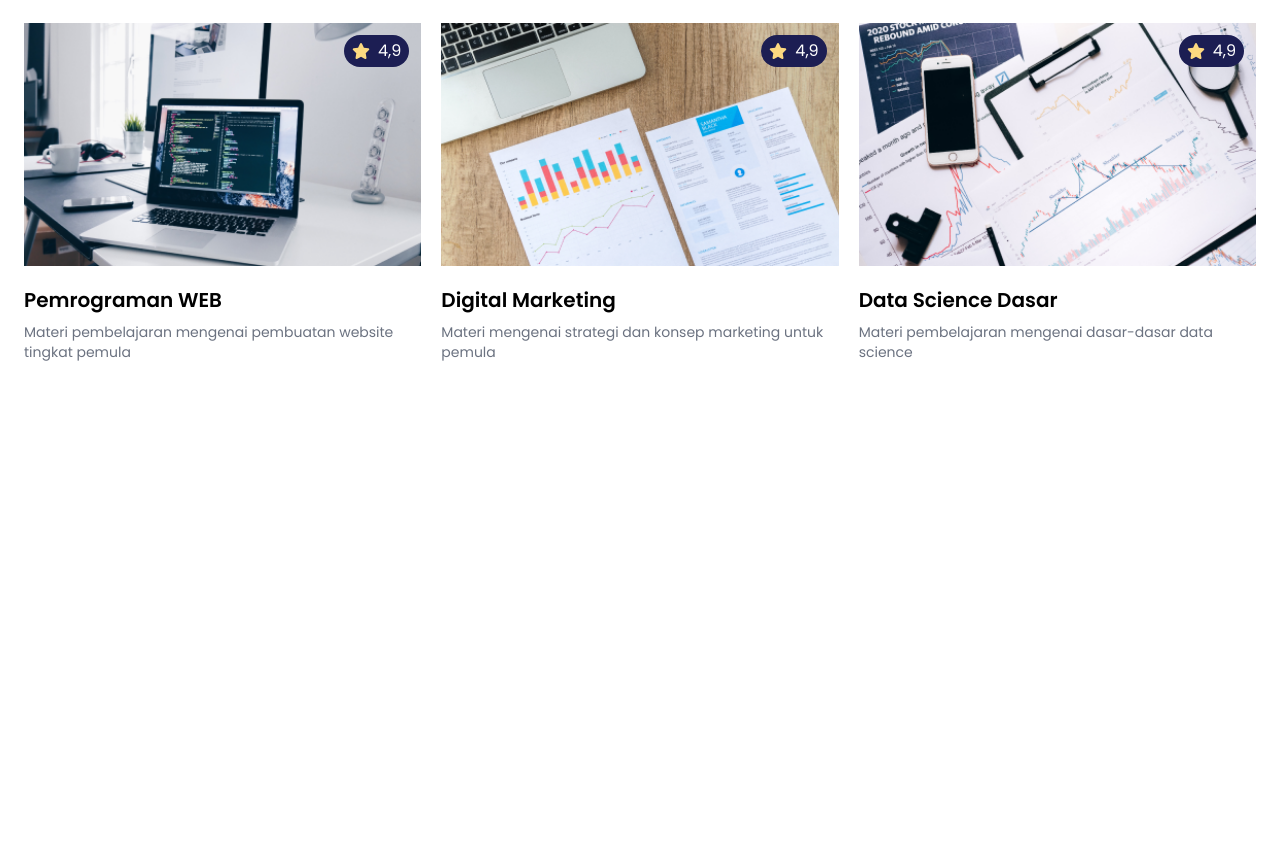
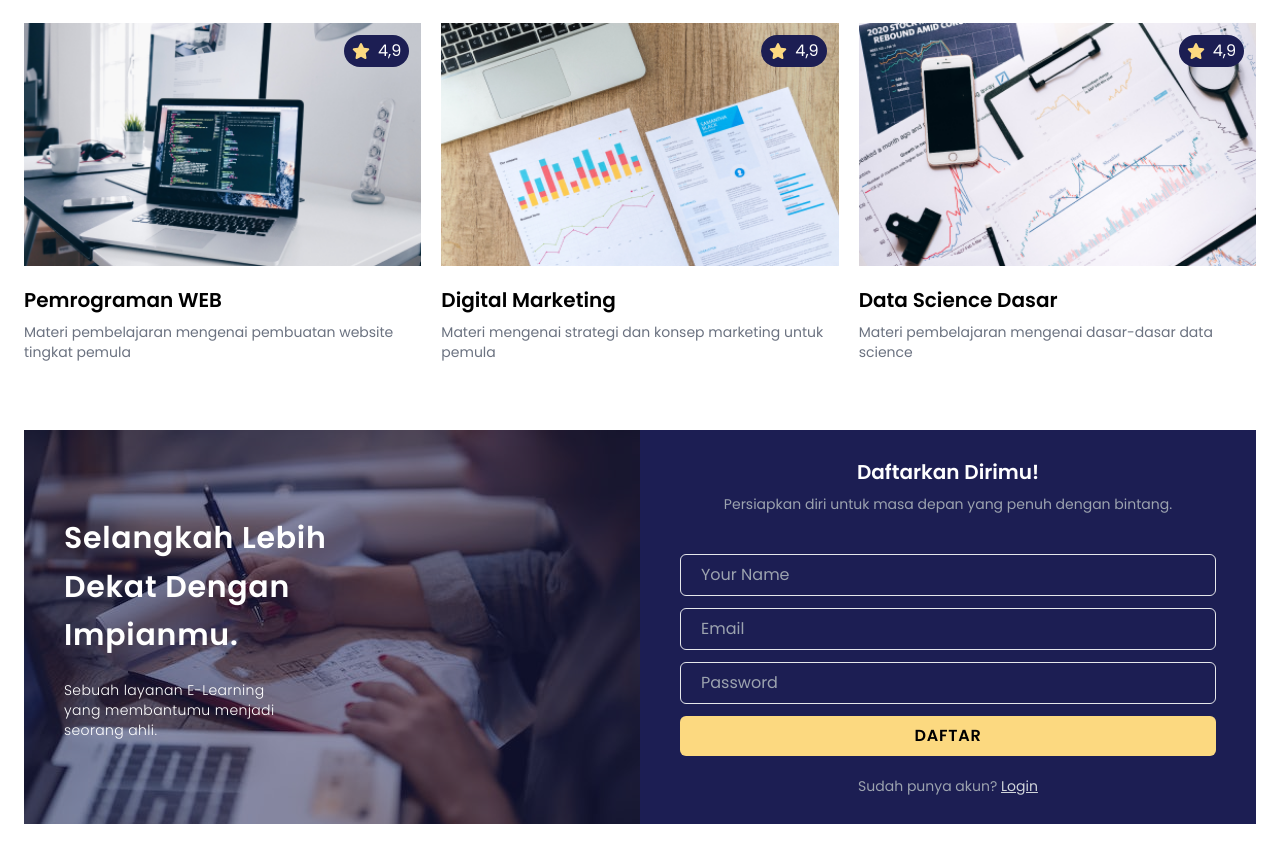
Before and after one commit to HeruAzyy/edufree, a website: page index.html in a window 1280 px wide. Shown: the part 1678-2540 px from the top of the page. Before the commit the page ends 2148 px from the top, so only its background shows below. Drawn offline with Linux system fonts and the light colour scheme.

Commit message:
Add: form in course section

```diff
--- a/index.html
+++ b/index.html
@@ -368,6 +368,72 @@
 						</div>
 					</div>
 				</div>
+
+				<!-- Form course -->
+				<div class="mt-10 grid md:grid-cols-2">
+					<div class="" style="background-image: url(asstes/img/form.jpg)">
+						<div
+							class="bg-blue/50 flex items-center flex-wrap w-full px-10 py-7 h-full text-white">
+							<div class="text-center w-full md:text-left">
+								<h2
+									class="font-semibold tracking-wide leading-relaxed w-full">
+									Selangkah Lebih
+									<br />
+									Dekat Dengan
+									<br />
+									Impianmu.
+								</h2>
+
+								<p class="tracking-wide w-full font-light text-sm pt-5">
+									Sebuah layanan E-Learning
+									<br />
+									yang membantumu menjadi
+									<br />
+									seorang ahli.
+								</p>
+							</div>
+						</div>
+					</div>
+
+					<div class="bg-blue flex flex-wrap w-full px-10 py-7">
+						<div class="text-center w-full">
+							<h3 class="text-white text-xl font-semibold pb-2">
+								Daftarkan Dirimu!
+							</h3>
+
+							<p class="text-sm text-gray-400 pb-10">
+								Persiapkan diri untuk masa depan yang penuh dengan
+								bintang.
+							</p>
+						</div>
+
+						<form action="#" class="w-full" autocomplete="off">
+							<input
+								type="text"
+								placeholder="Your Name"
+								class="w-full bg-transparent text-gray-400 border px-5 py-2 rounded-md mb-3 focus:outline-none" />
+							<input
+								type="email"
+								placeholder="Email"
+								class="w-full bg-transparent text-gray-400 border px-5 py-2 rounded-md mb-3 focus:outline-none" />
+							<input
+								type="password"
+								placeholder="Password"
+								class="w-full bg-transparent text-gray-400 border px-5 py-2 rounded-md mb-3 focus:outline-none" />
+
+							<button
+								type="submit"
+								class="w-full bg-yellow uppercase font-semibold tracking-wider rounded-md py-2 active:scale-95">
+								daftar
+							</button>
+						</form>
+
+						<p class="pt-5 text-gray-400 text-sm mx-auto">
+							Sudah punya akun?
+							<a href="#" class="underline text-gray-300">Login</a>
+						</p>
+					</div>
+				</div>
 			</div>
 		</section>
 
```
Also changed, not shown: asstes/CSS/output.css.
